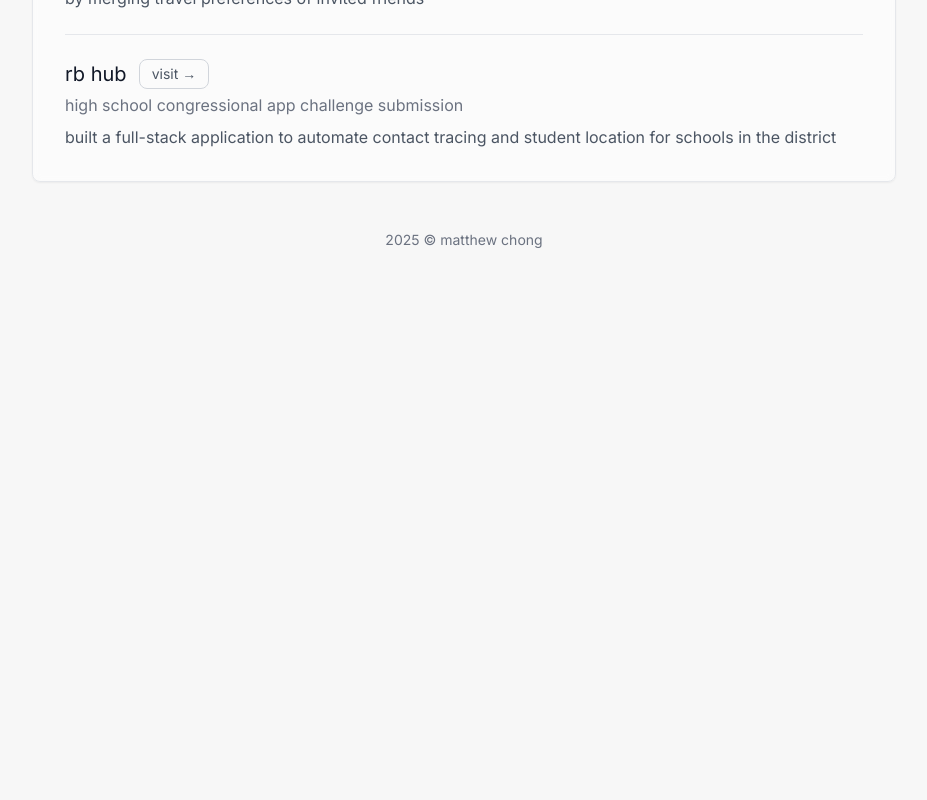
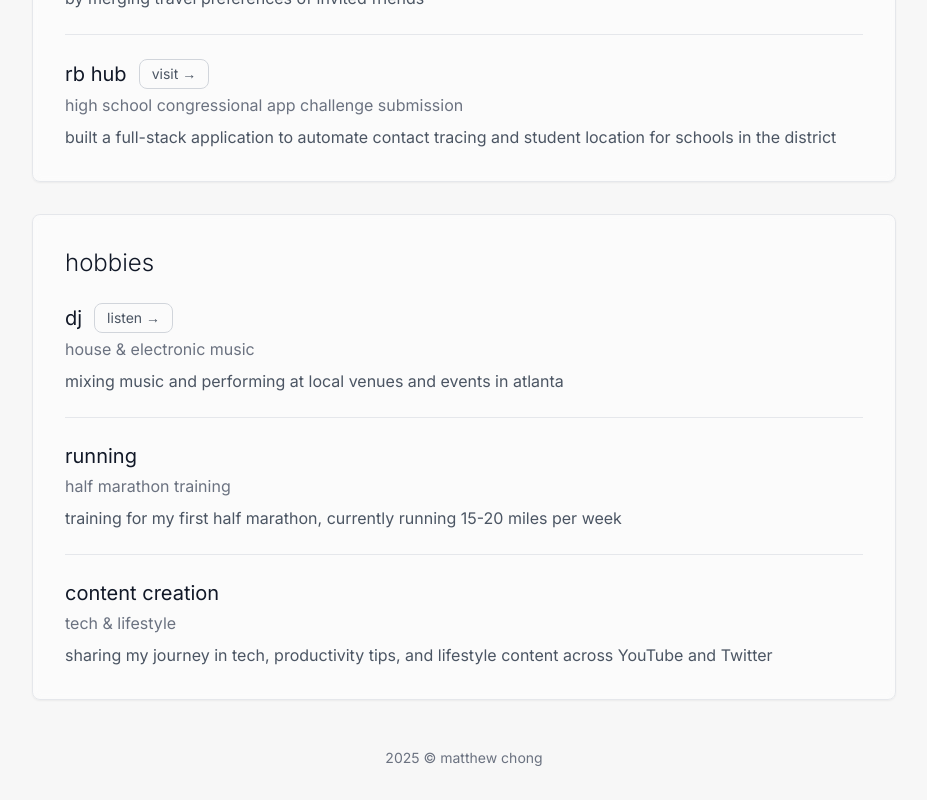
Before and after one commit to chongmatthew37/personal-site, a Next.js app: page / in a window 1280 px wide. Shown: the part 1726-2526 px from the top of the page, without its empty margins (176-1103 px from the left). Before the commit the page ends 2008 px from the top, so only its background shows below. Built offline with nearby package versions, Linux system fonts and the light colour scheme.

Commit message:
second commit

```diff
--- a/src/app/page.tsx
+++ b/src/app/page.tsx
@@ -221,6 +221,37 @@ export default function Home() {
         </div>
       </section>
 
+      <section className="glass-panel p-8 mb-8">
+        <h2 className="text-2xl font-light mb-6">hobbies</h2>
+        <div className="space-y-6">
+          <div className="border-b border-gray-200 pb-6">
+            <div className="flex items-center gap-3 mb-1">
+              <h3 className="text-xl">dj</h3>
+              <a
+                href="https://drive.google.com/file/d/1xSQ-YOxPWzgxePEjNDGVOQNjNTXJb6Ht/view?usp=sharing"
+                target="_blank"
+                rel="noopener noreferrer"
+                className="px-3 py-1 text-sm text-gray-600 border border-gray-300 rounded-lg hover:bg-gray-50 transition-colors"
+              >
+                listen →
+              </a>
+            </div>
+            <p className="text-base text-gray-500 mb-2">house & electronic music</p>
+            <p className="text-gray-600">mixing music and performing at local venues and events in atlanta</p>
+          </div>
+          <div className="border-b border-gray-200 pb-6">
+            <h3 className="text-xl mb-1">running</h3>
+            <p className="text-base text-gray-500 mb-2">half marathon training</p>
+            <p className="text-gray-600">training for my first half marathon, currently running 15-20 miles per week</p>
+          </div>
+          <div>
+            <h3 className="text-xl mb-1">content creation</h3>
+            <p className="text-base text-gray-500 mb-2">tech & lifestyle</p>
+            <p className="text-gray-600">sharing my journey in tech, productivity tips, and lifestyle content across YouTube and Twitter</p>
+          </div>
+        </div>
+      </section>
+
       <footer className="text-center text-gray-500 text-sm mt-12">
         2025 © matthew chong
       </footer>
```
